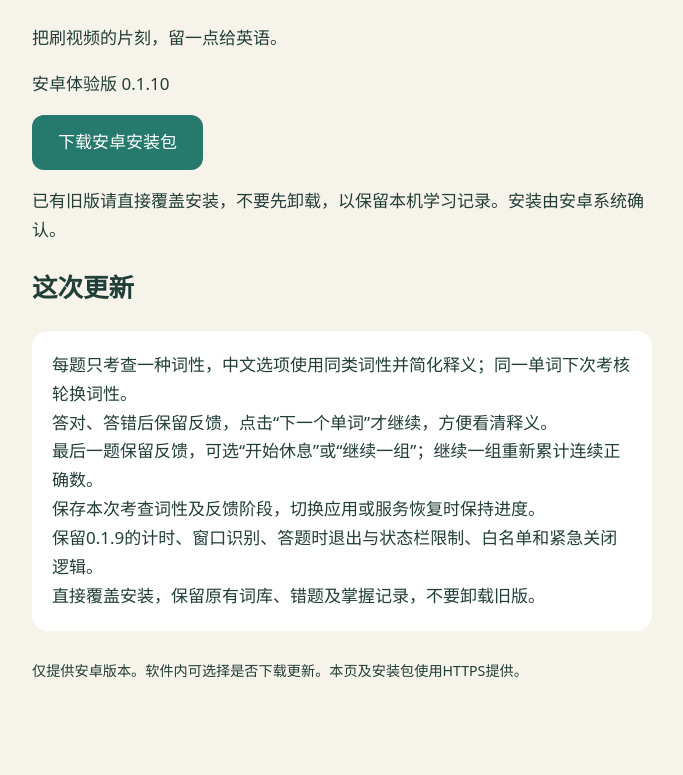
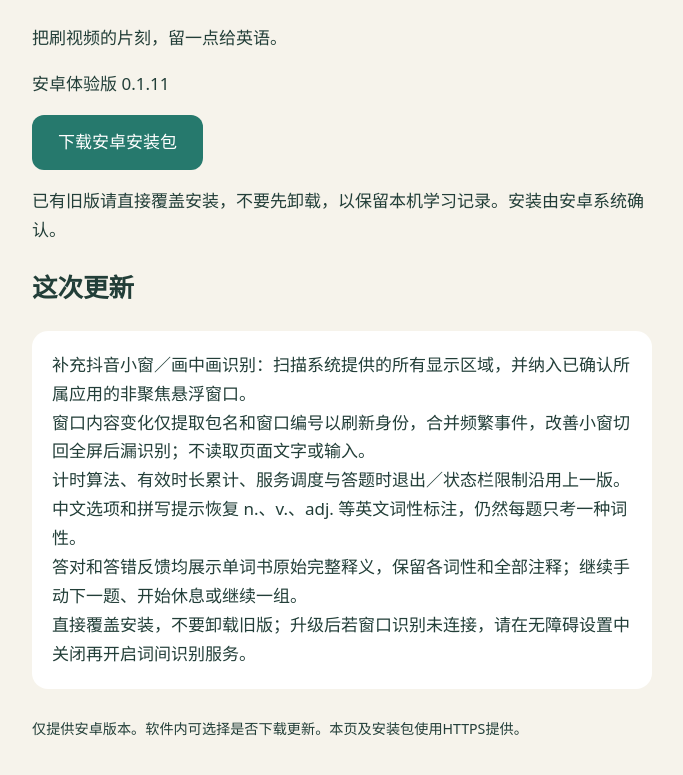
Before and after one commit to chanyunyu418-netizen/cijian-updates, a plain HTML site: page index.html in a window 1280 px wide. Shown: the part 175-950 px from the top of the page, without its empty margins (298-981 px from the left). Drawn offline with Linux system fonts and the light colour scheme.

Commit message:
Publish Cijian 0.1.11 PiP and definitions

```diff
--- a/index.html
+++ b/index.html
@@ -1,11 +1,11 @@
 <!doctype html>
 <html lang="zh-CN"><meta charset="utf-8"><meta name="viewport" content="width=device-width,initial-scale=1"><title>词间 · 安卓下载</title>
 <style>body{margin:0;background:#f6f3eb;color:#223e38;font:17px/1.7 system-ui,sans-serif}main{max-width:620px;margin:8vh auto;padding:28px}h1{font-size:42px;line-height:1.2}a.download{display:inline-block;background:#26796d;color:white;padding:13px 26px;border-radius:12px;text-decoration:none}pre{white-space:pre-wrap;font:inherit;background:white;padding:20px;border-radius:16px}small{display:block;margin-top:28px}</style>
-<main><h1>词间</h1><p>把刷视频的片刻，留一点给英语。</p><p>安卓体验版 0.1.10</p><p><a class="download" href="cijian-0.1.10.apk" download>下载安卓安装包</a></p>
-<p>已有旧版请直接覆盖安装，不要先卸载，以保留本机学习记录。安装由安卓系统确认。</p><h2>这次更新</h2><pre>每题只考查一种词性，中文选项使用同类词性并简化释义；同一单词下次考核轮换词性。
-答对、答错后保留反馈，点击“下一个单词”才继续，方便看清释义。
-最后一题保留反馈，可选“开始休息”或“继续一组”；继续一组重新累计连续正确数。
-保存本次考查词性及反馈阶段，切换应用或服务恢复时保持进度。
-保留0.1.9的计时、窗口识别、答题时退出与状态栏限制、白名单和紧急关闭逻辑。
-直接覆盖安装，保留原有词库、错题及掌握记录，不要卸载旧版。</pre>
+<main><h1>词间</h1><p>把刷视频的片刻，留一点给英语。</p><p>安卓体验版 0.1.11</p><p><a class="download" href="cijian-0.1.11.apk" download>下载安卓安装包</a></p>
+<p>已有旧版请直接覆盖安装，不要先卸载，以保留本机学习记录。安装由安卓系统确认。</p><h2>这次更新</h2><pre>补充抖音小窗／画中画识别：扫描系统提供的所有显示区域，并纳入已确认所属应用的非聚焦悬浮窗口。
+窗口内容变化仅提取包名和窗口编号以刷新身份，合并频繁事件，改善小窗切回全屏后漏识别；不读取页面文字或输入。
+计时算法、有效时长累计、服务调度与答题时退出／状态栏限制沿用上一版。
+中文选项和拼写提示恢复 n.、v.、adj. 等英文词性标注，仍然每题只考一种词性。
+答对和答错反馈均展示单词书原始完整释义，保留各词性和全部注释；继续手动下一题、开始休息或继续一组。
+直接覆盖安装，不要卸载旧版；升级后若窗口识别未连接，请在无障碍设置中关闭再开启词间识别服务。</pre>
 <small>仅提供安卓版本。软件内可选择是否下载更新。本页及安装包使用HTTPS提供。</small></main></html>
```
Also changed, not shown: update.json (+5 -5 lines), 2 other files.
